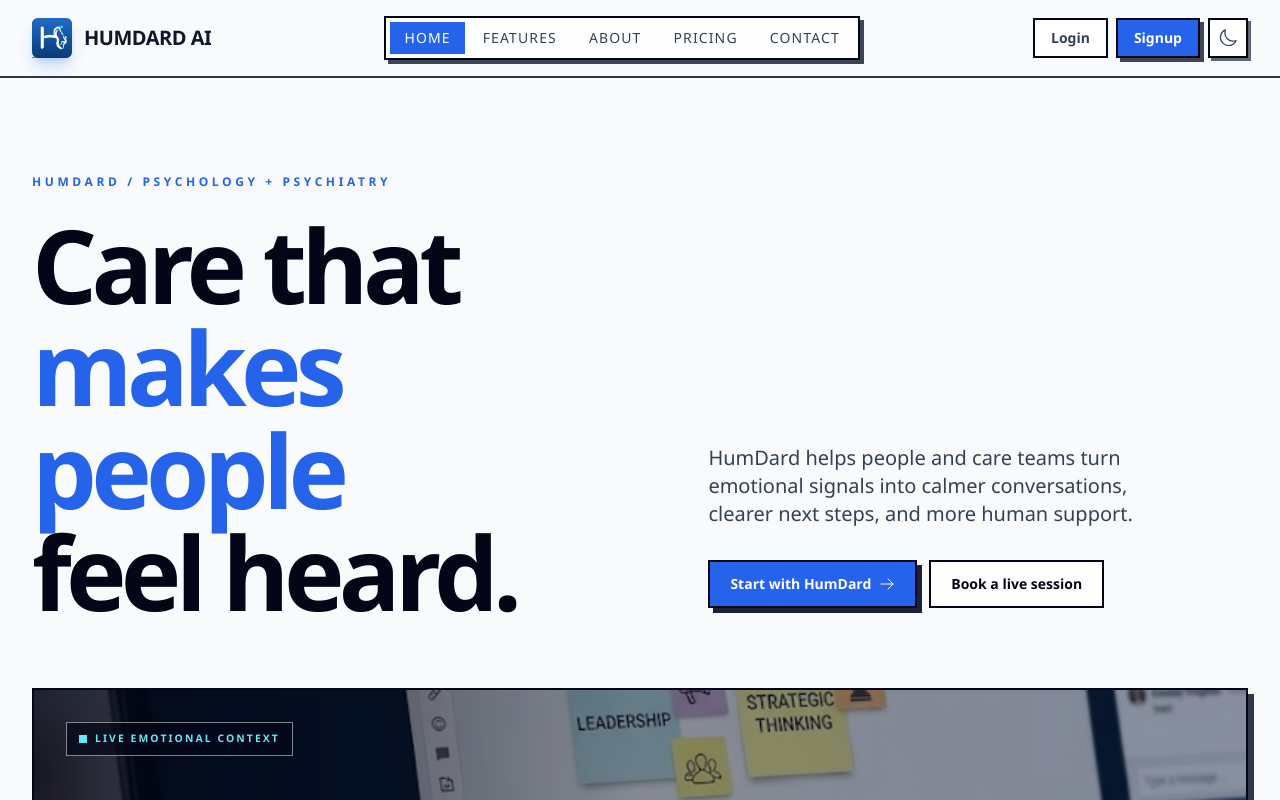
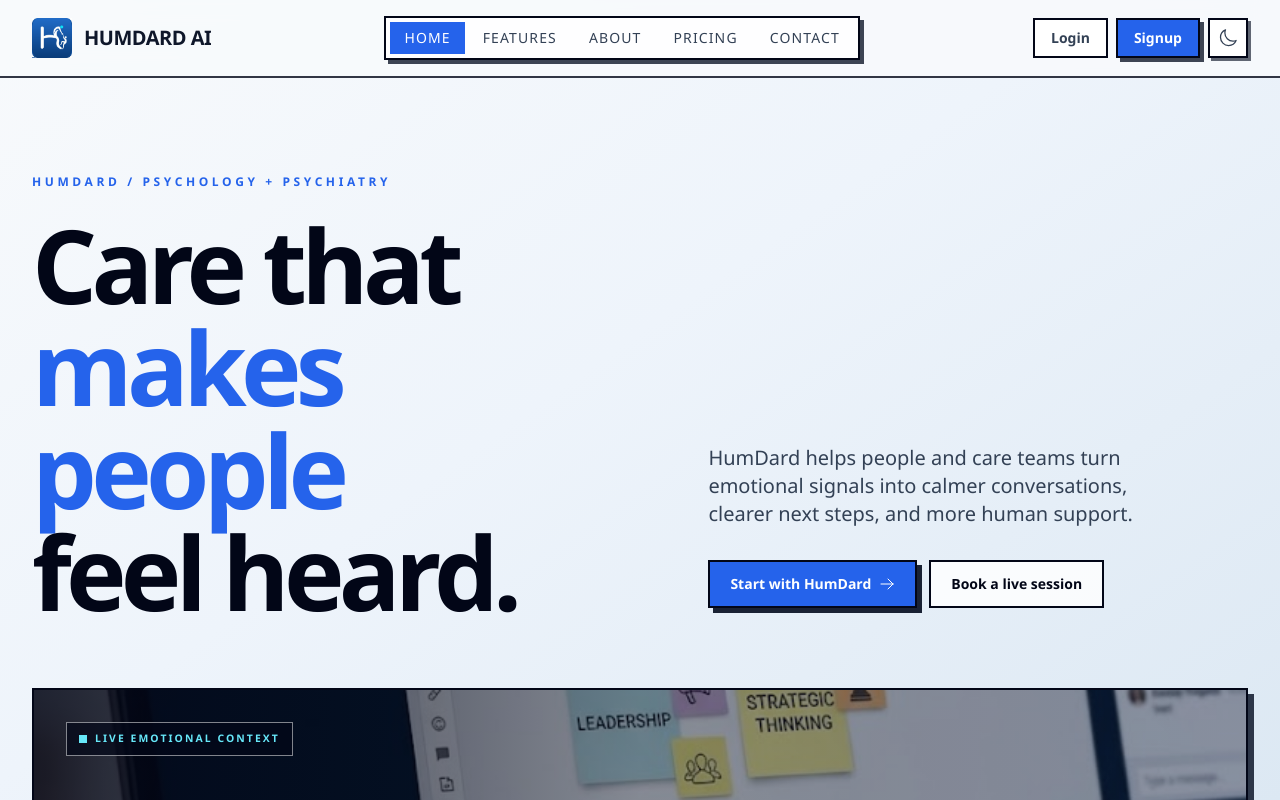
Before and after one commit to Muhammadyaqoobwako/HumDard.Ai, a React (Vite) app in the folder frontend/: page / in a window 1280 px wide. Shown: the top 800 px of the page. Built offline with nearby package versions, Linux system fonts and the light colour scheme.

Commit message:
Refine page background and logo presentation

```diff
--- a/frontend/src/components/Footer.jsx
+++ b/frontend/src/components/Footer.jsx
@@ -14,7 +14,7 @@ function Footer() {
       <div className="mx-auto grid w-full max-w-7xl gap-8 text-sm text-slate-600 dark:text-slate-300 md:grid-cols-[1.35fr_1fr_1fr]">
         <div>
           <div className="flex items-center gap-3">
-            <BrandLogo className="shadow-lg shadow-blue-500/25" />
+            <BrandLogo />
             <p className="text-base font-semibold text-slate-900 dark:text-white">
               HumDard AI
             </p>
--- a/frontend/src/components/Navbar.jsx
+++ b/frontend/src/components/Navbar.jsx
@@ -49,7 +49,7 @@ function Navbar() {
           className="flex items-center gap-2 text-lg font-bold uppercase tracking-tight text-slate-900 dark:text-white sm:gap-3 sm:text-xl"
           onClick={closeMobile}
         >
-          <BrandLogo className="shadow-lg shadow-blue-500/30" />
+          <BrandLogo />
           <span className="truncate">
             HumDard AI
           </span>
--- a/frontend/src/index.css
+++ b/frontend/src/index.css
@@ -19,7 +19,7 @@ body {
   margin: 0;
   overflow-x: hidden;
   font-family: 'Manrope', 'Segoe UI', Tahoma, Geneva, Verdana, sans-serif;
-  background: #f8fafc;
+  background: linear-gradient(145deg, #f8fafc 0%, #eef4fb 46%, #dce8f3 100%);
 }
 
 .dark body {
@@ -31,7 +31,7 @@ body {
 }
 
 .page-surface {
-  background: #f8fafc;
+  background: transparent;
 }
 
 .dark .page-surface {
--- a/frontend/src/pages/LandingPage.jsx
+++ b/frontend/src/pages/LandingPage.jsx
@@ -104,9 +104,9 @@ function LandingPage({ initialAuthMode = null }) {
   };
 
   return (
-    <main className="bg-slate-50 text-slate-900 dark:bg-slate-950 dark:text-white">
+    <main className="text-slate-900 dark:bg-slate-950 dark:text-white">
       <section id="home" className="landing-section relative overflow-hidden border-b border-slate-200 dark:border-slate-800">
-        <div className="absolute inset-0 -z-10 bg-slate-50 dark:bg-slate-950" />
+        <div className="absolute inset-0 -z-10 bg-transparent dark:bg-slate-950" />
         <div className="mx-auto max-w-7xl px-4 pb-24 pt-16 sm:px-6 lg:px-8 lg:pb-36 lg:pt-24">
           <div className="grid items-end gap-12 lg:grid-cols-[1.05fr_0.95fr] lg:gap-20">
             <div className="max-w-3xl">
--- a/frontend/src/pages/Login.jsx
+++ b/frontend/src/pages/Login.jsx
@@ -67,7 +67,7 @@ function Login() {
         <div className="w-full p-6 sm:p-8 lg:p-10">
           <div className="mx-auto w-full max-w-sm space-y-6 lg:p-2">
             <div className="flex flex-col items-center gap-4">
-              <BrandLogo size="lg" rounded={false} className="rounded-full" />
+              <BrandLogo size="lg" rounded={false} />
               <div className="text-center">
                 <h1 className="text-3xl font-bold tracking-tight text-gray-900 dark:text-white">
                   HumDard AI
--- a/frontend/src/pages/Signup.jsx
+++ b/frontend/src/pages/Signup.jsx
@@ -92,7 +92,7 @@ function Signup() {
         <div className="w-full p-6 sm:p-8 lg:p-10">
           <div className="mx-auto w-full max-w-sm space-y-6 lg:p-2">
             <div className="flex flex-col items-center gap-4">
-              <BrandLogo size="lg" rounded={false} className="rounded-full" />
+              <BrandLogo size="lg" rounded={false} />
               <div className="text-center">
                 <h1 className="text-3xl font-bold tracking-tight text-gray-900 dark:text-white">
                   HumDard AI
```
